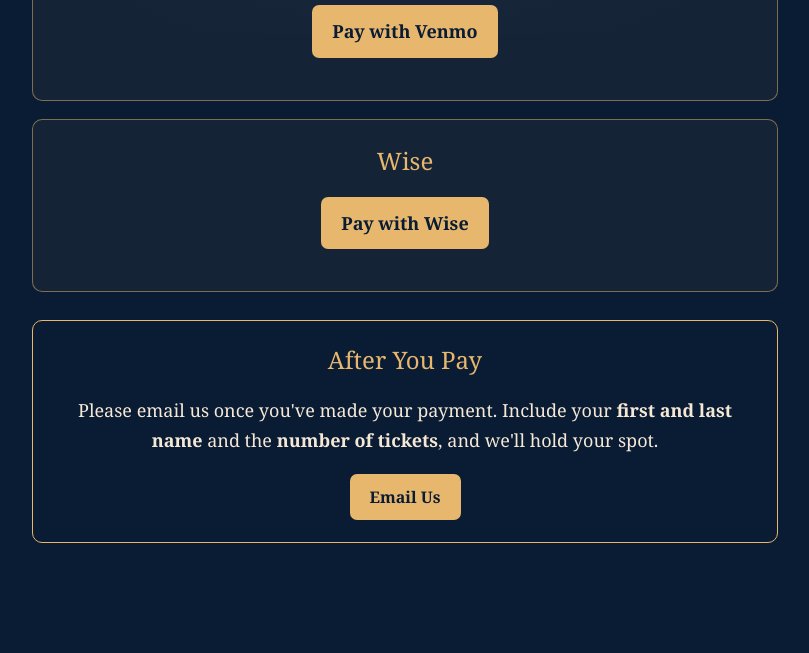
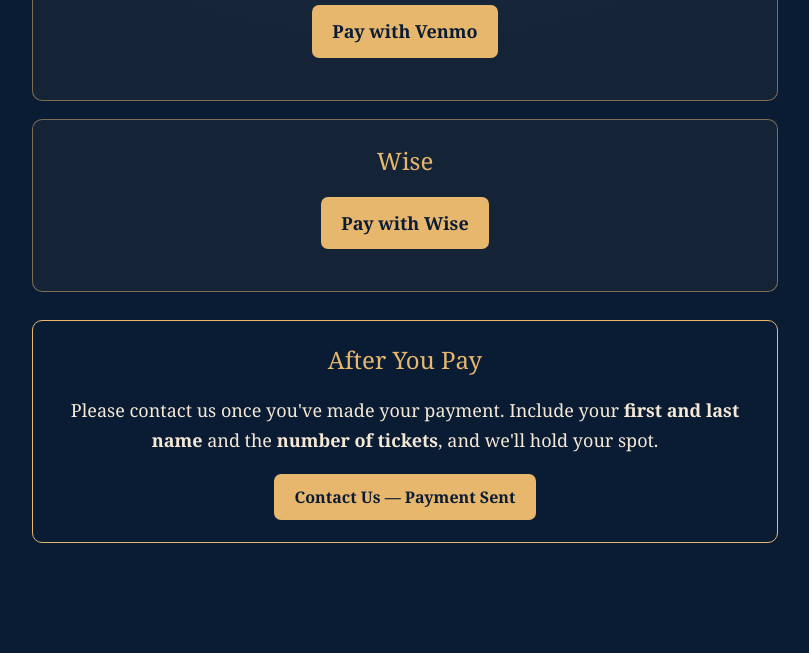
Before and after one commit to kking1969/casahuichol, a plain HTML site: page tickets.html in a window 1280 px wide. Shown: the part 766-1419 px from the top of the page, without its empty margins (235-1044 px from the left). Drawn offline with Linux system fonts and the light colour scheme.

Commit message:
Update tickets.html

```diff
--- a/tickets.html
+++ b/tickets.html
@@ -59,8 +59,8 @@ main.content>h1{margin-top:0}
 </section>
 <section class="payment-note">
 <h2>After You Pay</h2>
-<p>Please email us once you've made your payment. Include your <strong>first and last name</strong> and the <strong>number of tickets</strong>, and we'll hold your spot.</p>
-<a class="email-button" href="mailto:king@kkcmpartners.com?subject=La%20Experiencia%20Dixeebe%20-%20Payment%20Made&amp;body=First%20and%20last%20name%3A%20%0ANumber%20of%20tickets%3A%20">Email Us</a>
+<p>Please contact us once you've made your payment. Include your <strong>first and last name</strong> and the <strong>number of tickets</strong>, and we'll hold your spot.</p>
+<a class="email-button" href="contact.html?reason=payment-sent">Contact Us — Payment Sent</a>
 </section>
 </main>
 <footer>November 28, 2026 · Vista Sión, Sayulita · Fundraiser for Casa Huichol</footer>
```
